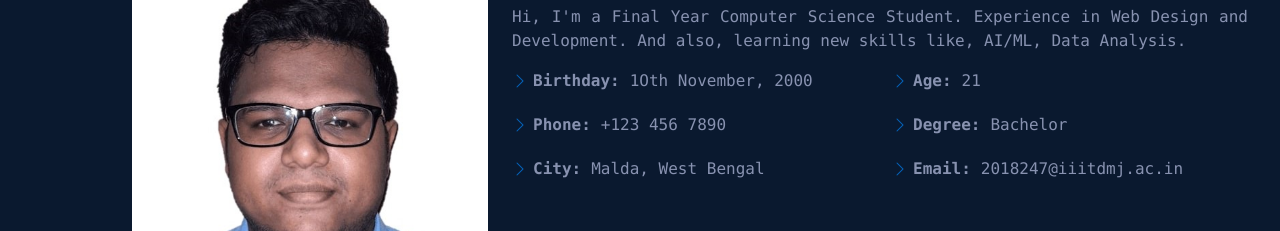
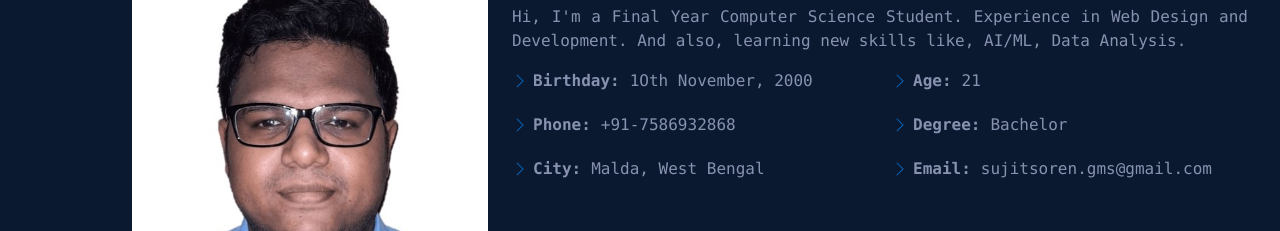
Before and after one commit to Sujit1011/Portfolio_Sujit1011, a plain HTML site: page index.html in a window 1280 px wide. Shown: the part 1003-1234 px from the top of the page. Drawn offline with Linux system fonts and the light colour scheme.

Commit message:
Update index.html

```diff
--- a/index.html
+++ b/index.html
@@ -73,7 +73,7 @@
         <a href="https://github.com/Sujit1011" target="_blank" class="twitter"><i class="bx bxl-github"></i></a>
       </div>
       <div class="mt-4">
-        <a href="mailto:2018247@iiitdmj.ac.in"><button type="button" class="btn btn-outline-primary">Get In Touch</button></a>
+        <a href="mailto:sujitsoren.gms@gmail.com"><button type="button" class="btn btn-outline-primary">Get In Touch</button></a>
         <a href="https://drive.google.com/file/d/1ojTj9y8YGhmNtwjyiXmJf0sIg5yCXonY/view" target="_blank"><button type="button" class="btn btn-outline-primary">Resume</button></a>
       </div>
     </div>
@@ -106,7 +106,7 @@
                   <li><i class="bi bi-chevron-right"></i> <strong>Birthday:</strong> <span>1Oth November, 2000</span>
                   </li>
                   <!-- <li><i class="bi bi-chevron-right"></i> <strong>Website:</strong> <span>www.example.com</span></li> -->
-                  <li><i class="bi bi-chevron-right"></i> <strong>Phone:</strong> <span>+123 456 7890</span></li>
+                  <li><i class="bi bi-chevron-right"></i> <strong>Phone:</strong> <span>+91-7586932868</span></li>
                   <li><i class="bi bi-chevron-right"></i> <strong>City:</strong> <span>Malda, West Bengal</span></li>
                 </ul>
               </div>
@@ -114,7 +114,7 @@
                 <ul>
                   <li><i class="bi bi-chevron-right"></i> <strong>Age:</strong> <span>21</span></li>
                   <li><i class="bi bi-chevron-right"></i> <strong>Degree:</strong> <span>Bachelor</span></li>
-                  <li><i class="bi bi-chevron-right"></i> <strong>Email:</strong> <span>2018247@iiitdmj.ac.in</span>
+                  <li><i class="bi bi-chevron-right"></i> <strong>Email:</strong> <span>sujitsoren.gms@gmail.com</span>
                   </li>
                   <!-- <li><i class="bi bi-chevron-right"></i> <strong>Freelance:</strong> <span>Available</span></li> -->
                 </ul>
```
